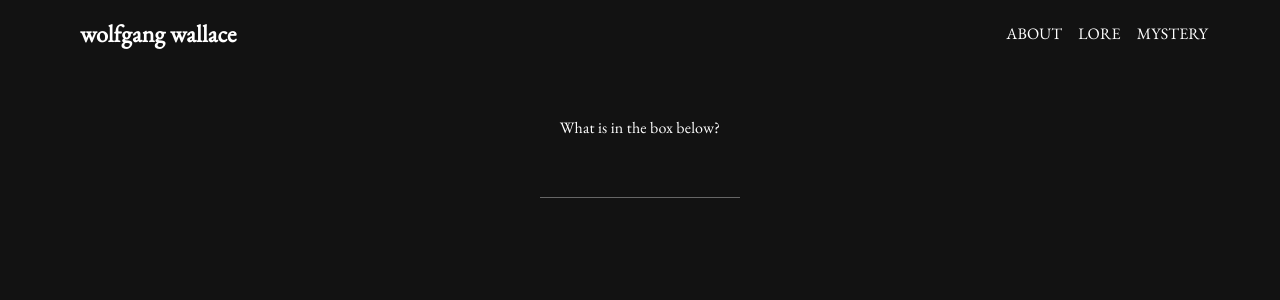
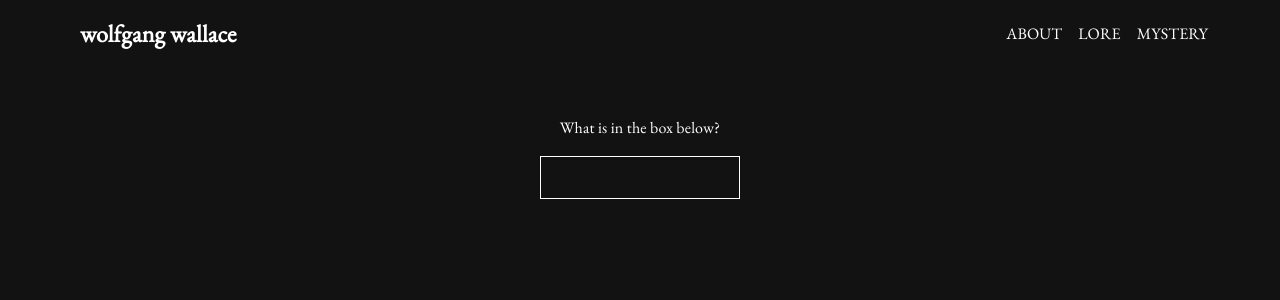
Before and after one commit to ReadySetJoe/wolfgang-wallace, a Next.js app: page /mystery in a window 1280 px wide. Shown: the top 300 px of the page. Built offline with nearby package versions, Linux system fonts and the light colour scheme.

Commit message:
make the first box and actual box

```diff
--- a/pages/mystery/index.tsx
+++ b/pages/mystery/index.tsx
@@ -223,6 +223,7 @@ export default function Mystery() {
           spellCheck="false"
           style={{
             color: "black",
+            border: "1px solid white",
           }}
         />
         {secretKeyNdx === SECRET_KEYS.length && (
```
